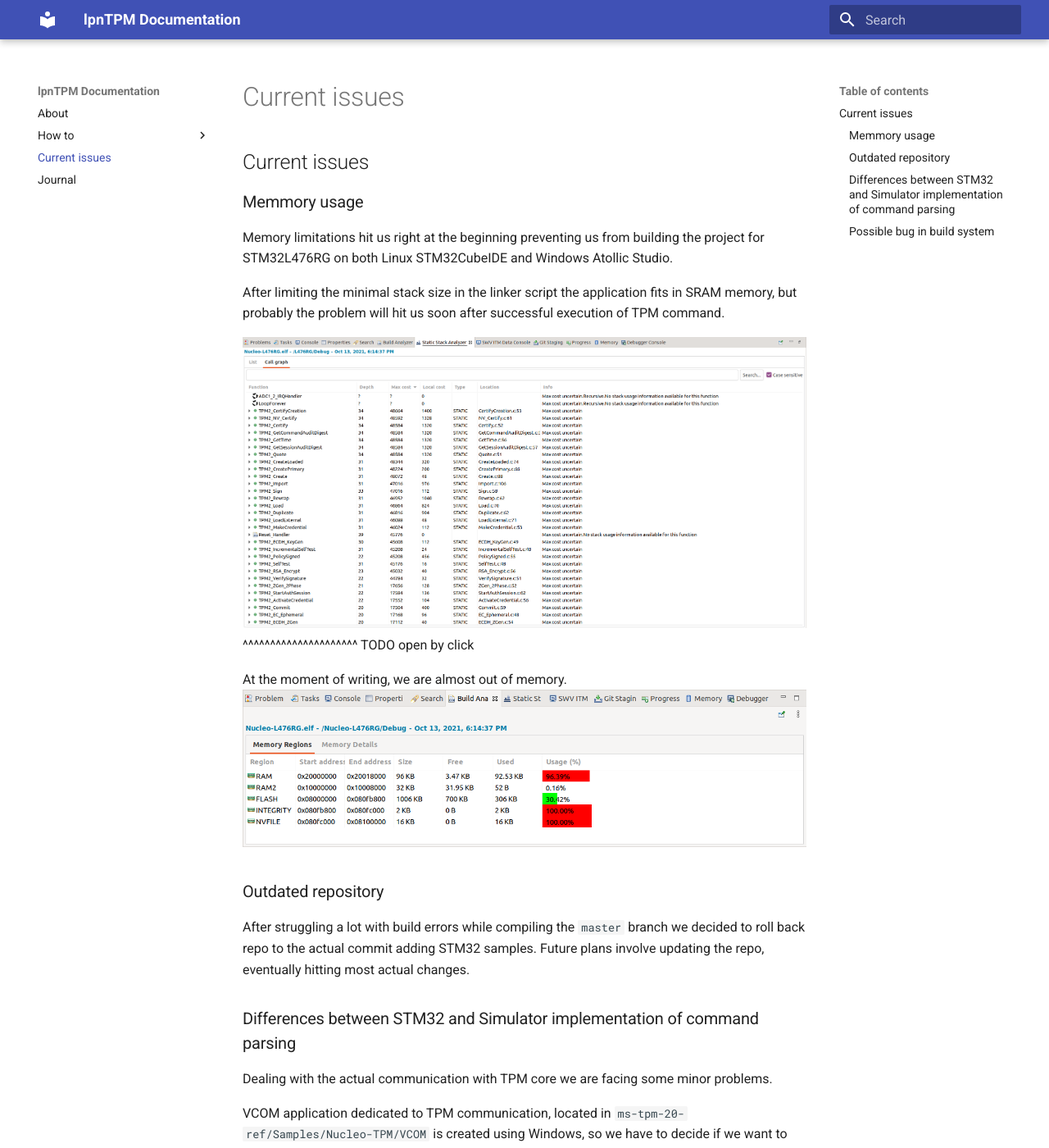
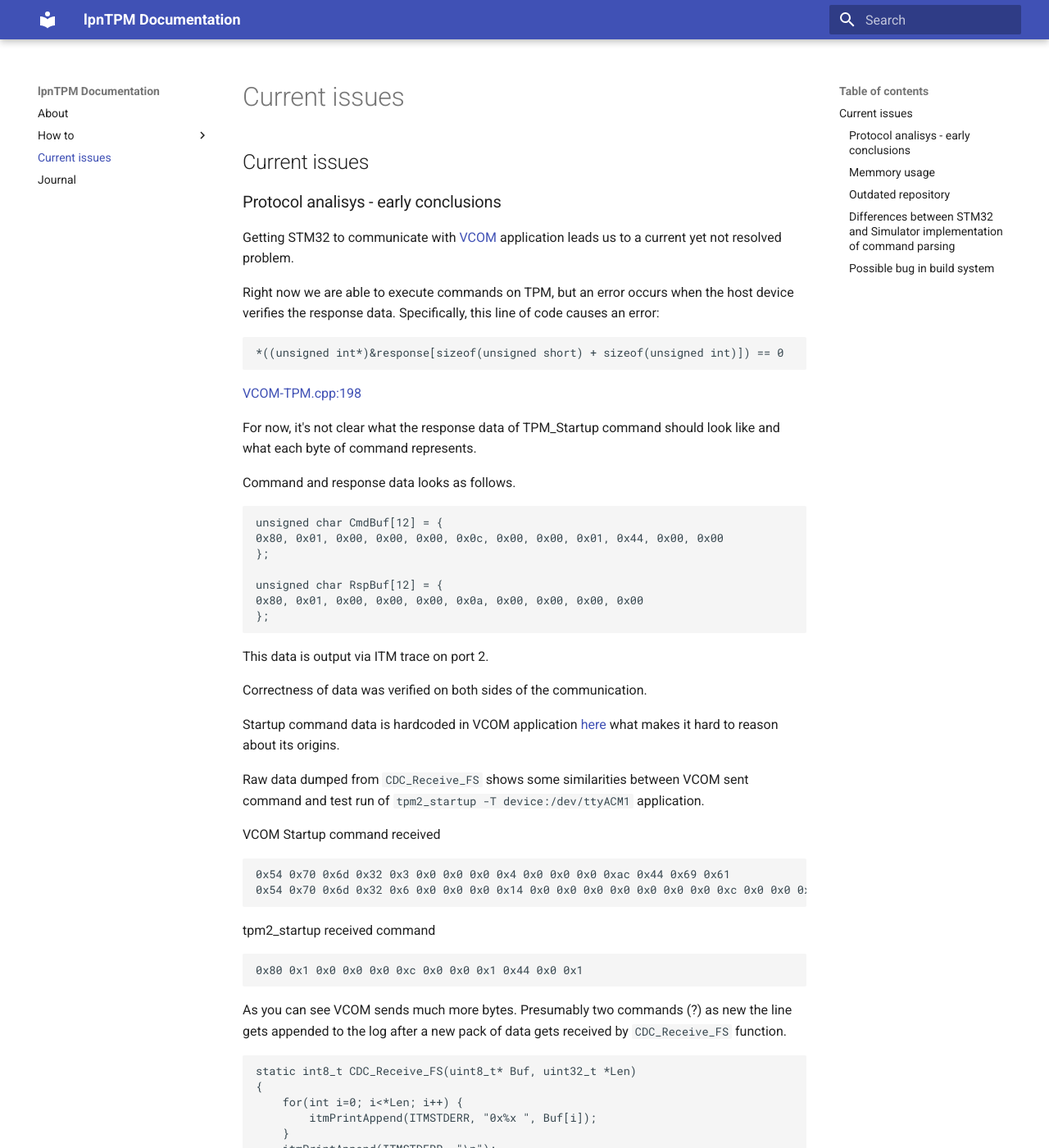
Before and after one commit to lpn-plant/lpntpm-docs, an MkDocs documentation site: the page built from docs/issues.md, in a window 1280 px wide and 1400 px high. Shown: the whole window at 82% size. Built offline with MkDocs 1.6.1 and Material for MkDocs 9.7.7, drawn with Linux system fonts in a browser that asks for light colours; some of the changed text lies outside the part shown.

Commit message:
protocol analisys added to issues

````diff
--- a/docs/issues.md
+++ b/docs/issues.md
@@ -1,4 +1,90 @@
 ## Current issues
+
+### Protocol analisys - early conclusions
+
+Getting STM32 to communicate with
+[VCOM](https://github.com/lpn-plant/ms-tpm-20-ref/tree/master/Samples/Nucleo-TPM/VCOM)
+application leads us to a current yet not resolved problem.
+
+Right now we are able to execute commands on TPM, but an error occurs when the
+host device verifies the response data. Specifically, this line of code causes an
+error:
+```
+*((unsigned int*)&response[sizeof(unsigned short) + sizeof(unsigned int)]) == 0
+```
+
+[VCOM-TPM.cpp:198](https://github.com/lpn-plant/ms-tpm-20-ref/blob/master/Samples/Nucleo-TPM/VCOM/VCOM-TPM/VCOM-TPM.cpp#L198)
+
+For now, it's not clear what the response data of TPM_Startup command should look
+like and what each byte of command represents.
+
+Command and response data looks as follows.
+```
+unsigned char CmdBuf[12] = {
+0x80, 0x01, 0x00, 0x00, 0x00, 0x0c, 0x00, 0x00, 0x01, 0x44, 0x00, 0x00
+};
+
+unsigned char RspBuf[12] = {
+0x80, 0x01, 0x00, 0x00, 0x00, 0x0a, 0x00, 0x00, 0x00, 0x00
+};
+```
+
+This data is output via ITM trace on port 2.
+
+Correctness of data was verified on both sides of the communication.
+
+Startup command data is hardcoded in VCOM application
+[here](https://github.com/lpn-plant/ms-tpm-20-ref/blob/master/Samples/Nucleo-TPM/VCOM/VCOM-TPM/VCOM-TPM.cpp#L192)
+what makes it hard to reason about its origins.
+
+
+Raw data dumped from `CDC_Receive_FS` shows some similarities between VCOM
+sent command and test run of `tpm2_startup -T device:/dev/ttyACM1` application.
+
+VCOM Startup command received
+```
+0x54 0x70 0x6d 0x32 0x3 0x0 0x0 0x0 0x4 0x0 0x0 0x0 0xac 0x44 0x69 0x61
+0x54 0x70 0x6d 0x32 0x6 0x0 0x0 0x0 0x14 0x0 0x0 0x0 0x0 0x0 0x0 0x0 0xc 0x0 0x0 0x0 0x80 0x1 0x0 0x0 0x0 0xc 0x0 0x0 0x1 0x44 0x0 0x0
+```
+
+tpm2_startup received command
+```
+0x80 0x1 0x0 0x0 0x0 0xc 0x0 0x0 0x1 0x44 0x0 0x1
+```
+
+As you can see VCOM sends much more bytes. Presumably two commands (?) as new
+the line gets appended to the log after a new pack of data gets received by
+`CDC_Receive_FS` function.
+
+```
+static int8_t CDC_Receive_FS(uint8_t* Buf, uint32_t *Len)
+{
+    for(int i=0; i<*Len; i++) {
+        itmPrintAppend(ITMSTDERR, "0x%x ", Buf[i]);
+    }
+    itmPrintAppend(ITMSTDERR, "\n");
+...
+}
+```
+
+What's interesting is the last 12 bytes of the received buffer, which differs
+only in the last byte between VCOM and tpm2_startup.
+
+From what I discovered, the first 4 bytes of VCOM communication are the
+magic signal values from `TpmDevice.h`
+
+```
+0x54 0x70 0x6d 0x32
+
+#define SIGNALMAGIC (0x326d7054) //Tpm2
+```
+
+For now, the rest of the protocol is to be discovered. Probably we should
+focus on getting `tpm2_tools` to work with STM32, as we probably don't want to
+port VCOM to Linux.
+
+This requires a better understanding of the comunication protocol itself.
+
 
 ### Memmory usage
 Memory limitations hit us right at the beginning preventing us from building the
````
